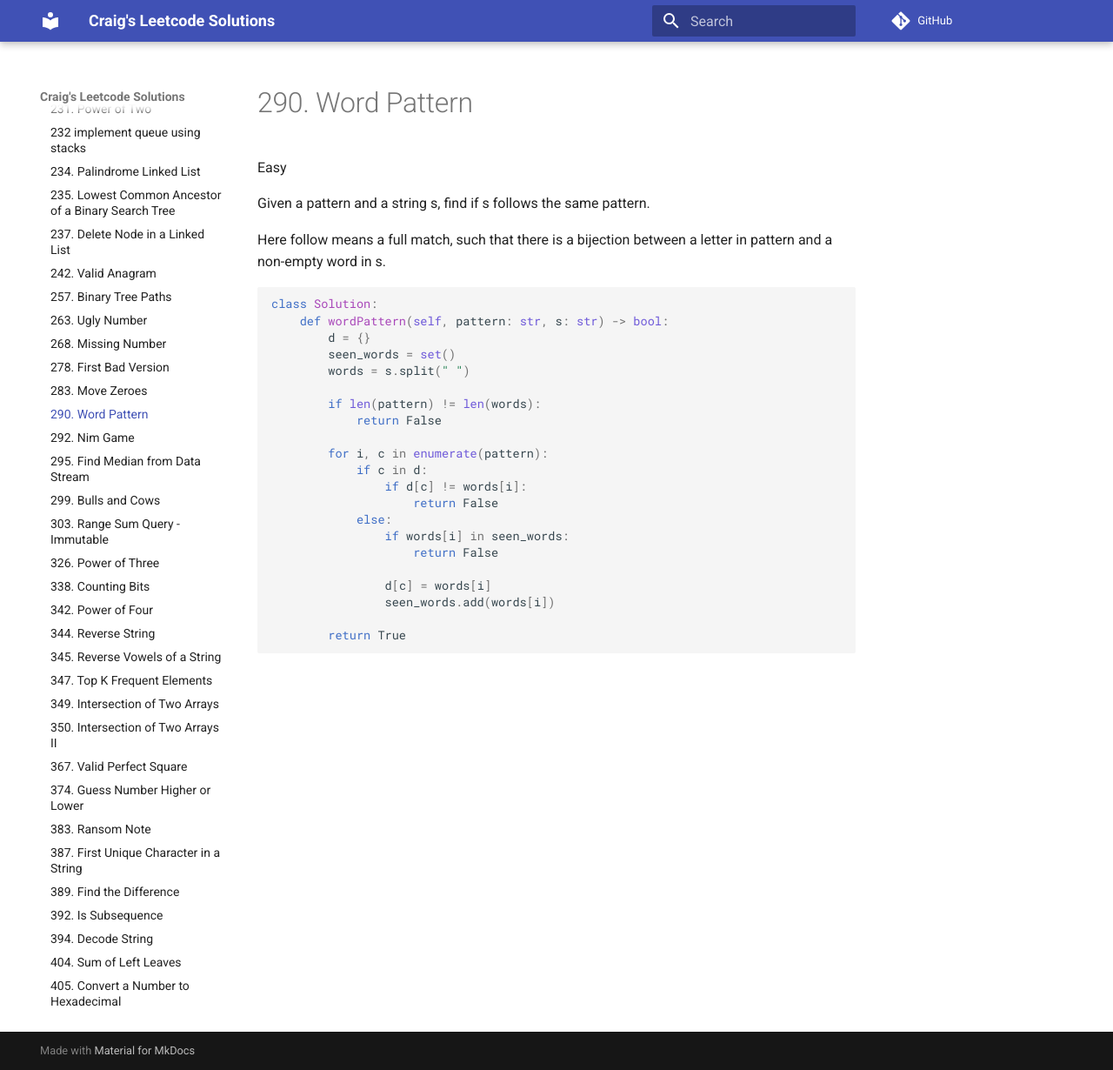
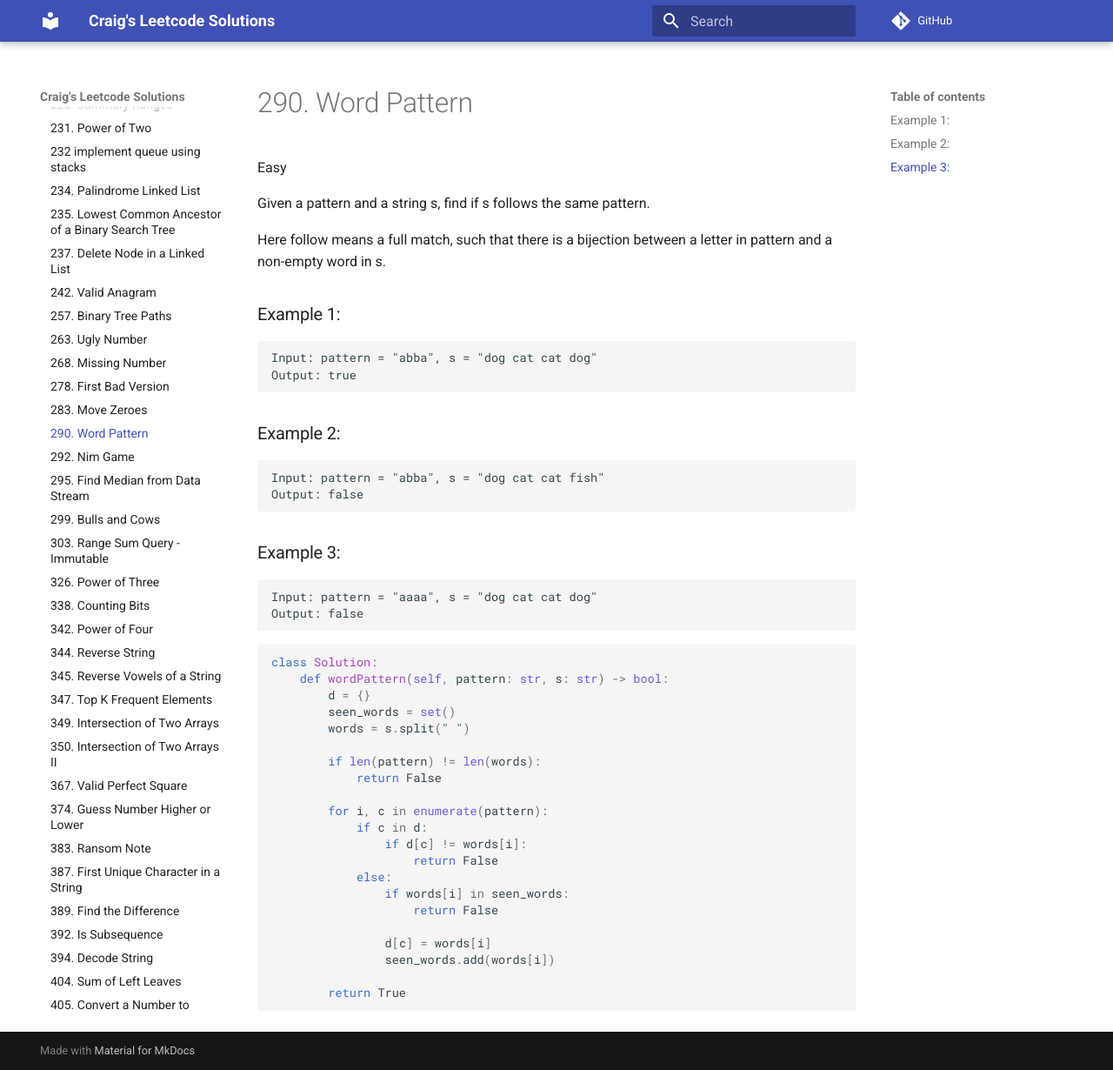
Before and after one commit to craigpastro/leetcode, an MkDocs documentation site: the page built from docs/problems/290_word_pattern.md, in a window 1280 px wide and 1230 px high. Shown: the whole window at 87% size. Built offline with MkDocs 1.6.1 and Material for MkDocs 9.7.7, drawn with Linux system fonts in a browser that asks for light colours; comment, search, counter and statistics services are not loaded.

Commit message:
Add example to 290 (#45)

````diff
--- a/docs/problems/290_word_pattern.md
+++ b/docs/problems/290_word_pattern.md
@@ -4,7 +4,29 @@ Easy
 
 Given a pattern and a string s, find if s follows the same pattern.
 
-Here follow means a full match, such that there is a bijection between a letter in pattern and a non-empty word in s.
+Here follow means a full match, such that there is a bijection between a letter
+in pattern and a non-empty word in s.
+
+### Example 1:
+
+```
+Input: pattern = "abba", s = "dog cat cat dog"
+Output: true
+```
+
+### Example 2:
+
+```
+Input: pattern = "abba", s = "dog cat cat fish"
+Output: false
+```
+
+### Example 3:
+
+```
+Input: pattern = "aaaa", s = "dog cat cat dog"
+Output: false
+```
 
 ```python
 class Solution:
````
